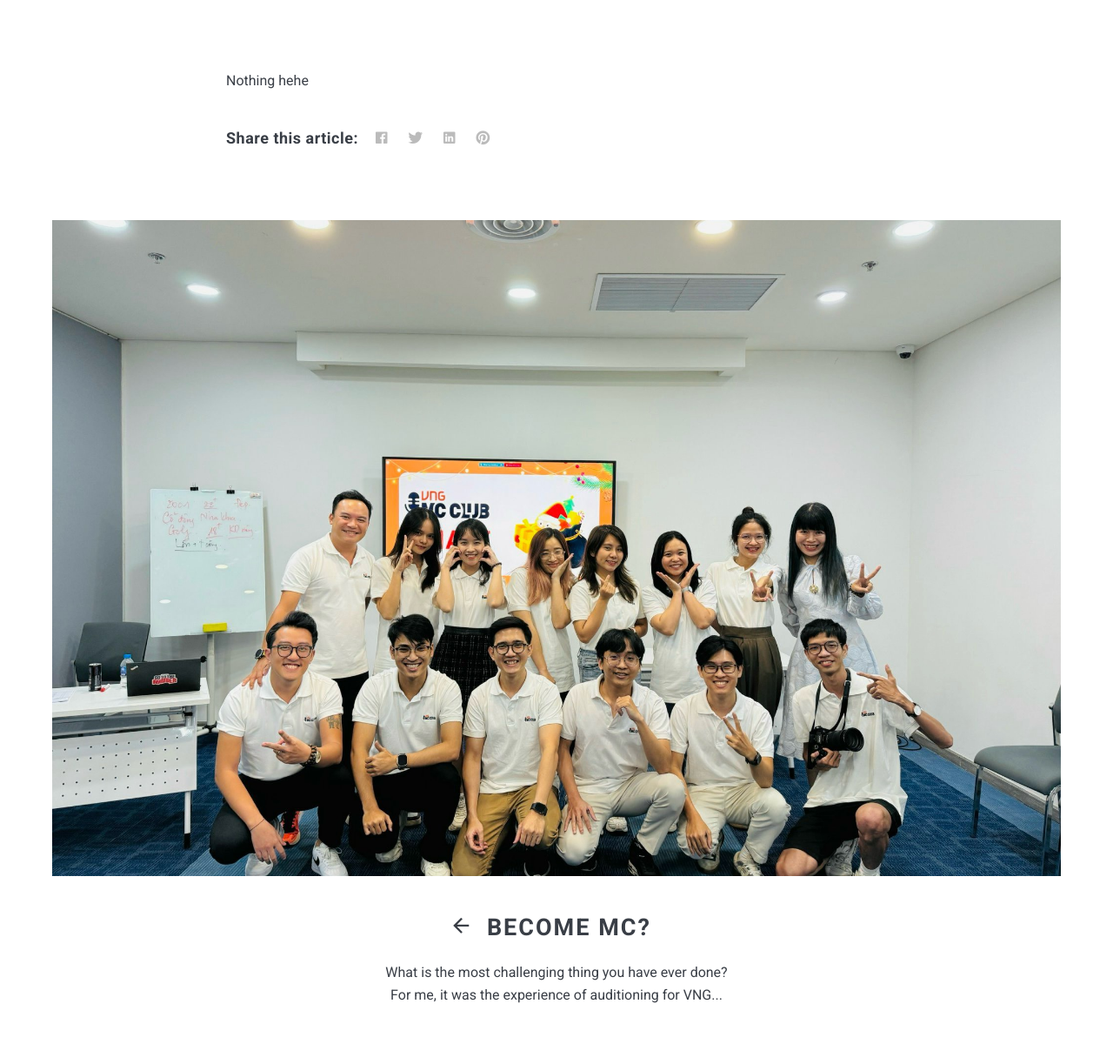
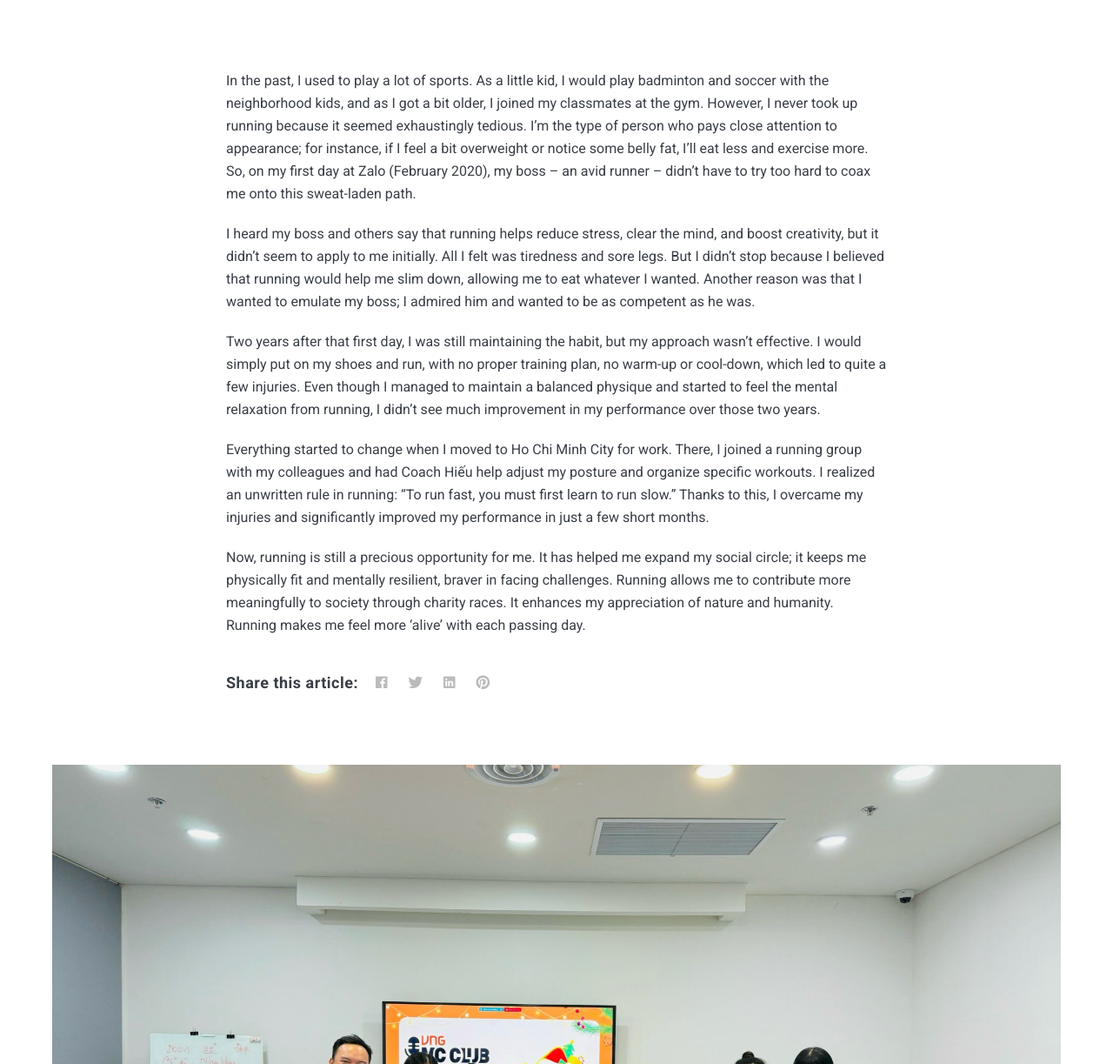
Before and after one commit to cuongnm5/blog, a Jekyll site: the page built from _posts/2024-01-19-why-i-run.markdown, in a window 1280 px wide and 1400 px high, scrolled down 796 px. Shown: the part 177-1400 px from the top of the window at 87% size. Built offline with Jekyll 4.4.1, drawn with Linux system fonts in a browser that asks for light colours; nearby versions of some CDN libraries; comment, search, counter and statistics services are not loaded.

Commit message:
Update post

```diff
--- a/_data/settings.yml
+++ b/_data/settings.yml
@@ -10,8 +10,7 @@ description: Nothing special at all :D
 author:
   name: Do Do
   image: avt.jpg
-  say-hello: Welcome to my <strong>Blog</strong>
-  bio: Designs, talks, and writes about <strong>web</strong>, <strong>ethics</strong>, <strong>privacy</strong>, and dev.
+  say-hello: <strong>Curiodo</strong> - curious Đô Đô wants to crack the cosmic egg.
 
 
 #-------------------------------
--- a/_posts/2024-01-19-why-i-run.markdown
+++ b/_posts/2024-01-19-why-i-run.markdown
@@ -1,8 +1,17 @@
 ---
 layout: post
-title:  "Why I run"
+title:  "Why I run?"
 date:   2024-01-19 09:05:55 +0300
 image:  run.png
 tags:   Sport
 ---
-Nothing hehe
+
+In the past, I used to play a lot of sports. As a little kid, I would play badminton and soccer with the neighborhood kids, and as I got a bit older, I joined my classmates at the gym. However, I never took up running because it seemed exhaustingly tedious. I'm the type of person who pays close attention to appearance; for instance, if I feel a bit overweight or notice some belly fat, I'll eat less and exercise more. So, on my first day at Zalo (February 2020), my boss – an avid runner – didn't have to try too hard to coax me onto this sweat-laden path.
+
+I heard my boss and others say that running helps reduce stress, clear the mind, and boost creativity, but it didn't seem to apply to me initially. All I felt was tiredness and sore legs. But I didn't stop because I believed that running would help me slim down, allowing me to eat whatever I wanted. Another reason was that I wanted to emulate my boss; I admired him and wanted to be as competent as he was.
+
+Two years after that first day, I was still maintaining the habit, but my approach wasn't effective. I would simply put on my shoes and run, with no proper training plan, no warm-up or cool-down, which led to quite a few injuries. Even though I managed to maintain a balanced physique and started to feel the mental relaxation from running, I didn't see much improvement in my performance over those two years.
+
+Everything started to change when I moved to Ho Chi Minh City for work. There, I joined a running group with my colleagues and had Coach Hiếu help adjust my posture and organize specific workouts. I realized an unwritten rule in running: "To run fast, you must first learn to run slow." Thanks to this, I overcame my injuries and significantly improved my performance in just a few short months.
+
+Now, running is still a precious opportunity for me. It has helped me expand my social circle; it keeps me physically fit and mentally resilient, braver in facing challenges. Running allows me to contribute more meaningfully to society through charity races. It enhances my appreciation of nature and humanity. Running makes me feel more 'alive' with each passing day.
```
Also changed, not shown: _pages/about.md (+1 -1 lines), archives/why-i-run.md (added, +9 -0 lines).
